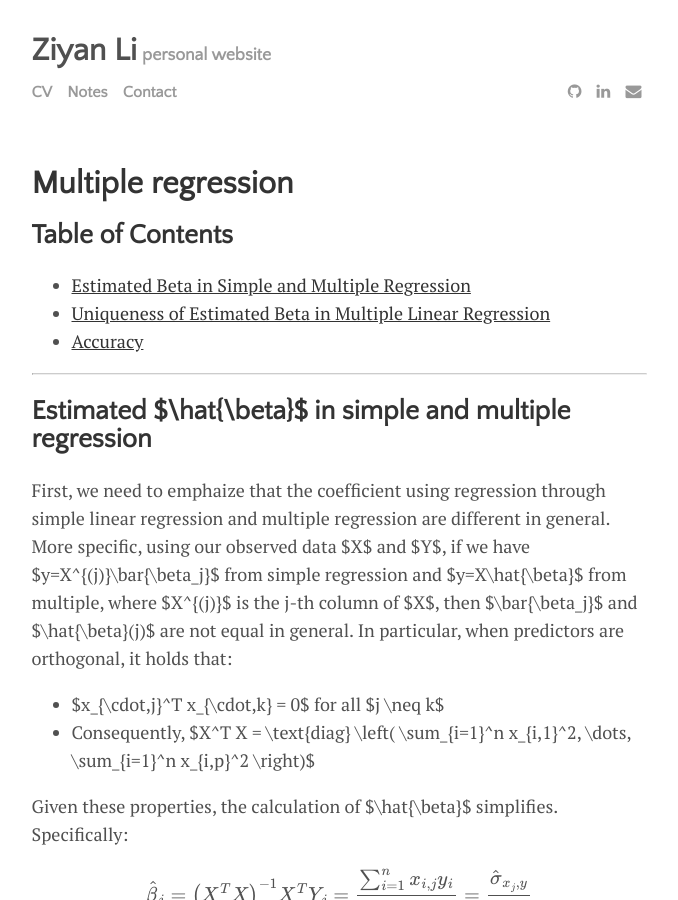
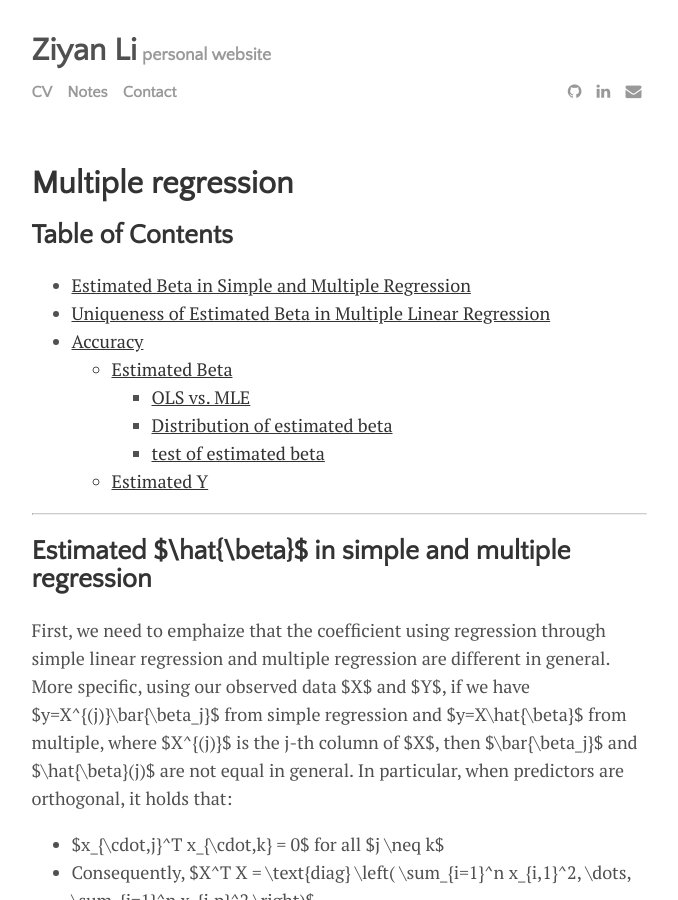
Before and after one commit to catty-halsey/catty-halsey.github.io, a Jekyll site: the page built from _posts/2024-11-4-Multiple regression.md, in a window 1280 px wide and 900 px high. Shown: the whole window, without its empty margins (301-979 px from the left). Built offline with Jekyll 4.4.1, drawn with Linux system fonts in a browser that asks for light colours; formulas are drawn with MathJax 3; some of the changed text lies outside the part shown.

Commit message:
Update 2024-11-4-Multiple regression.md

```diff
--- a/_posts/2024-11-4-Multiple regression.md
+++ b/_posts/2024-11-4-Multiple regression.md
@@ -10,6 +10,12 @@ tags: [documentation, sample]
 - [Estimated Beta in Simple and Multiple Regression](#estimated-hatbeta-in-simple-and-multiple-regression)
 - [Uniqueness of Estimated Beta in Multiple Linear Regression](#Uniqueness-of-Estimatied-Beta-in-Multiple-Linear-Regression)
 - [Accuracy](#Accuracy-of-estimation)
+  - [Estimated Beta](#Estimated-Beta)
+    - [OLS vs. MLE](#OLS-vs.-MLE)
+    - [Distribution of estimated beta](#Distribution-of-estimated-beta)
+    - [test of estimated beta](#test-of-estimated-beta)
+  - [Estimated Y](#Estimated-Y)
+
 
 
 ---
@@ -140,6 +146,11 @@ where \(f\) is the probability density function for the error distribution.
 3. **Heavier Tails**:
    - When the error distribution has heavier tails (like the t-distribution or Laplace distribution), extreme residuals become more probable. OLS can yield high variance in such scenarios because of its squaring effect on errors, while MLE, by virtue of its likelihood function, mitigates this sensitivity through its structure.
 
+#### Distribution of estimated beta
+
+#### test of estimated beta
+We also interested in the
+
 
 ### Estimated Y
 - **unbiased predictions** (in the sense that $\mathbb{E}[\hat{Y}] = X \beta$ = \mathbb{E}[Y]), the predicted value $\hat{Y}$ is **not generally an unbiased estimator of the actual observed value $Y$**. While $\hat{Y}$ gives an unbiased prediction for the mean outcome, it is not an unbiased estimator of each observed
```
